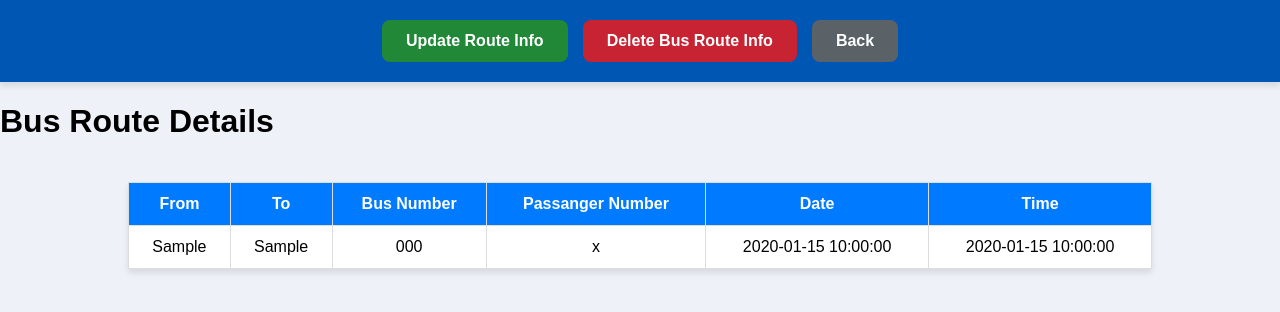
After one commit to Sanjoychandrakarmokar/BUSCOMPANY, a PHP site: page /view/showbusroute.php in a window 1280 px wide. The commit adds this page. Shown: the top 312 px of the page. Run offline with PHP 8.4, Linux system fonts and the light colour scheme; tables that the repository leaves empty or names only in its code hold one stand-in row (values such as "Sample post").

Commit message:
first commit

```diff
--- a/control/home_control.php
+++ b/control/home_control.php
@@ -1,6 +1,12 @@
 <?php
+session_start();
 include '../model/mydb.php';
+if (!isset($_SESSION['nid'])) {
+    echo "Error: You must be logged in to submit bus information.";
+    header("Location:../view/home.php");
+}
 
+$nidse=$_SESSION["nid"];
 $sourceError="";
 $destinationError="";
 $busnumberError="";
--- a/control/login_control.php
+++ b/control/login_control.php
@@ -6,12 +6,11 @@ if(isset($_POST["login"])){
 
     $nid=$_POST["nid"];
     $password=$_POST["password"];
-
     $mydb= new mydb();
     $conobj = $mydb->createConObject();
     $result = $mydb->login($conobj,'regemp',$nid,$password);
     if($result > 0){
-        //$data=$result->fetch_assoc();
+        $_SESSION["nid"] = $nidse;
         header("Location: ../view/home.php");
 
         /*if(password_verify($password,$data["password"])){
--- a/control/reg_control.php
+++ b/control/reg_control.php
@@ -1,6 +1,5 @@
 <?php
 include '../model/mydb.php';
-
 $typeofworkError="";
 $nameError="";
 $nidnumberError="";
--- a/view/update.php
+++ b/control/showbusroute_control.php
@@ -6,9 +6,6 @@ $conobj= $mydb->createConObject();
 $insert=$mydb->getAllRecords($conobj, 'busroutedetails');
 
 
-
-echo "<h1 class='update_title'>Bus Route Details</h1>";
-echo "<h2 class='update-subtitle'>All Requests:</h2>";
 echo "<table class='request-table'>";
 echo "<thead>
 <tr>
@@ -39,28 +36,9 @@ if ($insert->num_rows > 0) {
         echo "<td>$time</td>";
     }
 } else {
-    echo "<tr><td colspan='8'>No records found</td></tr>";
+    echo "<tr><td>No records found</td></tr>";
 }
-
 echo "</tbody>";
 echo "</table>";
 
 ?>
-
-<!DOCTYPE html>
-<html>
-<head>
-    <title>Bus Route Details</title>
-    <link rel="stylesheet" href="../css/update.css">
-</head>
-
-<body>
-
-    <table>
-
-
-
-
-    </table>
-</body>
-</html>
--- /dev/null
+++ b/css/showbusroute.css
@@ -0,0 +1,85 @@
+/* General Styles */
+body {
+    font-family: Arial, sans-serif;
+    margin: 0;
+    padding: 0;
+    background-color: #eef1f7;
+}
+
+/* Header Styling */
+header {
+    background-color: #0056b3;
+    padding: 20px;
+    text-align: center;
+    box-shadow: 0px 4px 6px rgba(0, 0, 0, 0.1);
+}
+
+header div {
+    display: flex;
+    justify-content: center;
+    gap: 15px;
+}
+
+/* Button Styling */
+button {
+    color: white;
+    border: none;
+    padding: 12px 24px;
+    font-size: 16px;
+    cursor: pointer;
+    border-radius: 8px;
+    transition: all 0.3s;
+    font-weight: bold;
+}
+
+button:hover {
+    opacity: 0.9;
+}
+
+/* Specific Button Styles */
+.updatrouteinfo {
+    background-color: #218838;
+}
+
+.updatrouteinfo:hover {
+    background-color: #1e7e34;
+}
+
+.deletebusrouteinfo {
+    background-color: #c82333;
+}
+
+.deletebusrouteinfo:hover {
+    background-color: #a71d2a;
+}
+
+.back {
+    background-color: #5a6268;
+}
+
+.back:hover {
+    background-color: #494f54;
+}
+
+/* Table Styling */
+table {
+    width: 80%;
+    margin: 20px auto;
+    border-collapse: collapse;
+    background-color: white;
+    box-shadow: 0px 4px 6px rgba(0, 0, 0, 0.1);
+}
+
+table, th, td {
+    border: 1px solid #ddd;
+}
+
+th, td {
+    padding: 12px;
+    text-align: center;
+}
+
+th {
+    background-color: #007bff;
+    color: white;
+}
--- a/json/userdata.json
+++ b/json/userdata.json
@@ -1,6 +1,6 @@
 {
     "name": "sanjoy chandra karmokar",
-    "password": "123SaNjoykar1@",
+    "password": "SaNjoy553125@",
     "email": "Supervisor@gmail.com",
-    "NID": "123456791"
+    "NID": "123123123"
 }
--- a/model/mydb.php
+++ b/model/mydb.php
@@ -36,12 +36,21 @@ else{
 
 
 
+
 function login($conn,$table,$nid,$password)
 {
     $sqlstring="SELECT * FROM $table WHERE Nid = '$nid'&& Password='$password' ";
     $result=$conn->query($sqlstring);
     return $result;
 }
+function getAllRecords($con, $table) {
+    $query = "SELECT * FROM $table";
+    $result = $con->query($query);
+    return $result;
+}
+
+
+
 
 function insertbusroutedetails($conn,$table,$source, $destination,$busnumber,$passengernumber,$date,$time)
 {
@@ -57,13 +66,21 @@ else{
 }
 }
 
-
-function getAllRecords($conn, $table) {
-    $sqlstring = "SELECT * FROM $table";
-    $result = $conn->query($sqlstring);
+function getUserdata($conn,$table,$nidse){
+    $qrystring="SELECT * FROM $table WHERE Nid = '$nidse'";
+    $result= $conn->query($qrystring);
     return $result;
 }
 
+function deletebusnumber($conn, $table, $busnumber) {
+    $qrystring = "DELETE FROM $table WHERE busnumber = '$busnumber'";
+    $result = $conn->query($qrystring);
+    if ($result === false) {
+        return $conn->error;  // Return the error if the deletion fails
+    } else {
+        return $result;  // Return true if the deletion is successful
+    }
+}
 
 
 function closeCon($conn)
--- /dev/null
+++ b/view/Showbusroute.php
@@ -0,0 +1,24 @@
+
+<!DOCTYPE html>
+<html>
+<head>
+    <title>Bus Route Details</title>
+    <link rel="stylesheet" href="../css/showbusroute.css">
+</head>
+
+<body>
+    <header>
+        <div>
+        <button class="updatrouteinfo">Update Route Info</button>
+        <button class="deletebusrouteinfo" onclick="window.location.href='../view/delete.php';">Delete Bus Route Info</button>
+        <button class="back" onclick="window.location.href='../view/home.php';">Back</button>
+        </div>
+    </header>
+    <table>
+        <h1>Bus Route Details</h1>
+    <?php
+    include '../control/showbusroute_control.php';
+    ?>
+    </table>
+</body>
+</html>
--- a/view/details.php
+++ b/view/details.php
@@ -8,6 +8,9 @@
 <body>
     <header>
         <h1>Bus Company Details</h1>
+        <div>
+        <button class="back" onclick="window.location.href='../view/home.php';">Back</button>
+        </div>
     </header>
     <div class="company-info">
         <h2>Company Name: ABC Transport Ltd.</h2>
--- a/view/home.php
+++ b/view/home.php
@@ -11,9 +11,9 @@ include '../control/home_control.php';
 <body>
     <header>
         <div class="header-container">
-            <button class="header-btn">Profile</button>
-            <button class="header-btn">Contact</button>
-            <button class="header-btn" onclick="window.location.href='../view/update.php';">Update</button>
+            <button class="header-btn" onclick="window.location.href='../view/profile.php';">Profile</button>
+            <button class="header-btn">View Al Employees</button>
+            <button class="header-btn" onclick="window.location.href='../view/showbusroute.php';">Show Bus Route Info</button>
             <button class="header-btn" onclick="window.location.href='../view/details.php';">Company Details</button>
 
         </div>
```
Also changed, not shown: control/delete_control.php (added, +22 -0 lines), control/profile_control.php (added, +72 -0 lines), css/details.css (+23 -0 lines), view/delete.php (added, +28 -0 lines), view/profile.php (added, +22 -0 lines).
